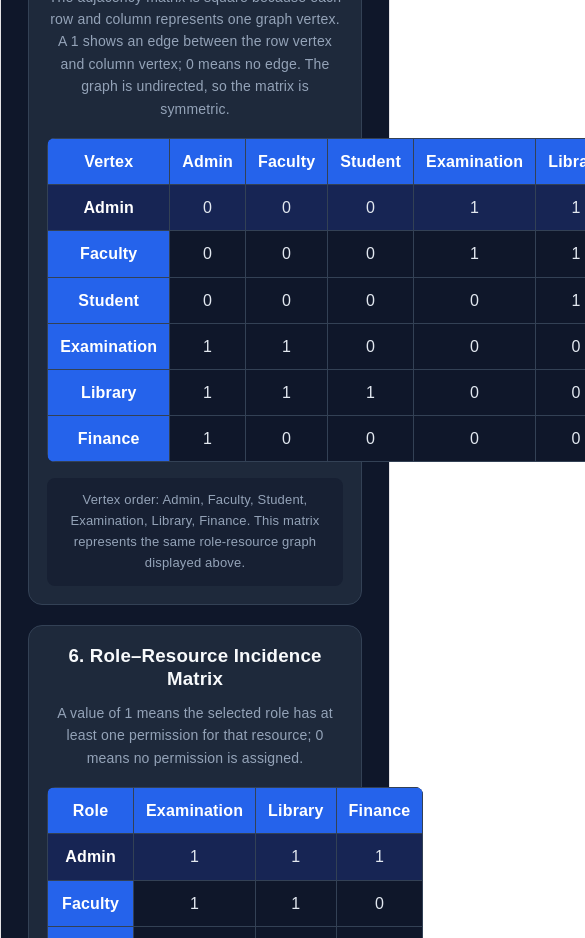
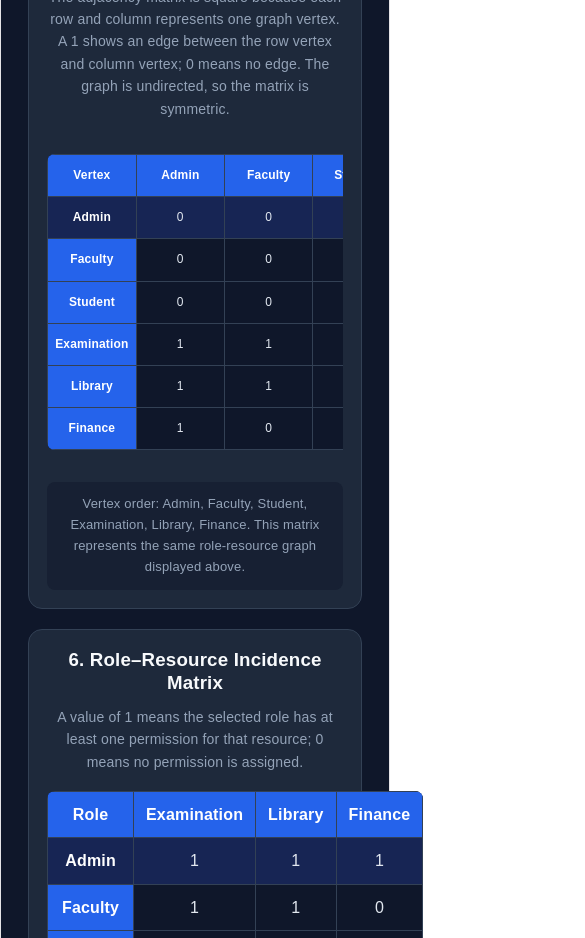
Before and after one commit to sahanasri-30/cybersecurity-access-control, a React (Vite) app: page / in a window 390 px wide. Shown: the part 7160-8098 px from the top of the page, 585 px wide, since content can reach past the window. Built offline with nearby package versions, Linux system fonts and the light colour scheme.

Commit message:
Improve responsive graph matrix layout

```diff
--- a/src/App.css
+++ b/src/App.css
@@ -470,3 +470,7 @@ th {
   text-anchor: middle;
   font-weight: 700;
 }
+
+.matrix-scroll { width: 100%; overflow-x: auto; }
+.compact-matrix { min-width: 620px; table-layout: fixed; }
+.compact-matrix th, .compact-matrix td { padding: 9px 7px; font-size: 12px; white-space: normal; overflow-wrap: anywhere; }
```
